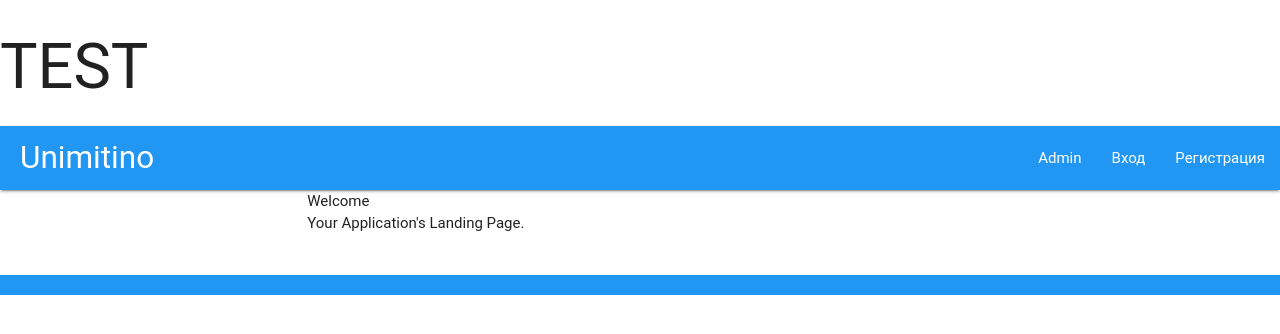
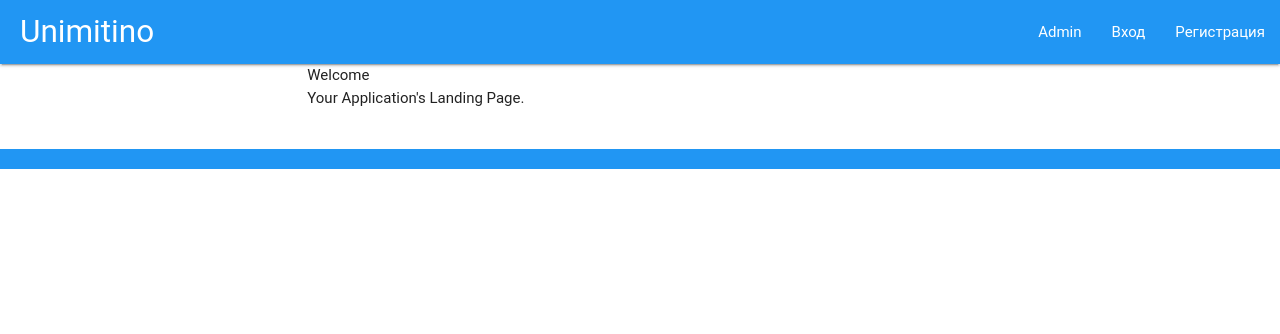
Before and after one commit to GarGarrison/unimitino, a Laravel app: template resources/views/welcome.blade.php in a window 1280 px wide. Shown: the top 334 px of the page. Run offline with Laravel 8, Linux system fonts and the light colour scheme; the template is opened without the code that fills it, so the values that code supplies are empty; settings files or empty folders that the repository lacks are supplied; some libraries are stand-ins or nearby versions; some web fonts are replaced.

Commit message:
Revert "test commit"
This reverts commit 0df66fed2f8f04a9e96eb174290c0d93f472fd65.

```diff
--- a/resources/views/layouts/app.blade.php
+++ b/resources/views/layouts/app.blade.php
@@ -19,7 +19,6 @@
 </head>
 <body>
     <header>
-    <h1>TEST</h1>
         <nav class="blue">
             <div class="nav-wrapper">
                 <a class="brand-logo left" href="{{ url('/') }}">Unimitino</a>
```
Also changed, not shown: 1 other file.
